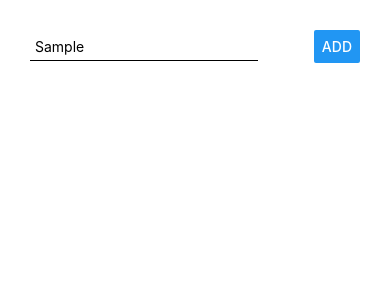
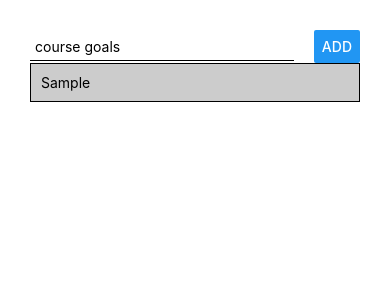
Before and after one commit to rjwhobbs/learn-react-native, a React Native app in the folder rn-first-app/: screen / in a window 390 px wide. Both pictures are taken after typing "Sample" into the empty fields and a click on the button "ADD". Shown: the top 300 px of the page. Built offline with nearby package versions, Linux system fonts and the light colour scheme.

Commit message:
Basic scroll view

```diff
--- a/rn-first-app/App.js
+++ b/rn-first-app/App.js
@@ -1,41 +1,79 @@
 import { StatusBar } from 'expo-status-bar';
 import React from 'react';
-import { StyleSheet, Text, View, Button, TextInput } from 'react-native';
+import { StyleSheet, Text, View, Button, TextInput, ScrollView } from 'react-native';
 import { useState } from 'react';
 
 export default function App() {
-	const [inputText, setInputText] = useState('sdf');
+	const [inputText, setInputText] = useState('');
+	const [inputList, setInputList] = useState([]);
 
-	function handlePress(input) {
+	const handleInput = (input) => {
 		setInputText(input);
+	};
+
+	const handleAdd = () => {
+		setInputList(prevInputList => (
+			[...prevInputList, inputText]
+		));
+		setInputText('');
+	};
+
+	const listItems = () => {
+		let items = inputList.map((item, index) => {
+			return (
+				<View
+					key={item + index}
+					style={styles.listItems}
+				>
+					<Text >{item}</Text>
+				</View>
+			)
+		});
+	return (<>{items}</>);
 	}
 
   return (
-    <View style={{padding: 30}}>
-			<View style={sLayOut}>
+    <View style={styles.con}>
+			<View style={styles.row}>
 				<TextInput
+					style={styles.input}
 					placeholder="course goals"
-					style={sTextInput}
+					onChangeText={handleInput} // So we only pass the function to be used, otherwise it actually gets called, eg f() instead of f?
+					value={inputText}
 				/>
-				<Button title="ADD" />
+				<Button
+					title="ADD"
+					onPress={handleAdd}
+				/>
 			</View>
+			<ScrollView>
 				<View>
-
+					{listItems()}
 				</View>
+			</ScrollView>
     </View>
 	);
 }
 
-const sTextInput = {
+const styles = StyleSheet.create({
+	con: {
+		padding: 30
+	},
+	input: {
 		borderBottomColor: 'black',
 		borderBottomWidth: 1,
-	padding: 5
-
+		padding: 5,
+		width: '80%'
+	},
+	row: {
+		flexDirection: 'row',
+		justifyContent: 'space-between',	// Align is for opposite of main axis
+		alignItems: 'center'
+	},
+	listItems: {
+		padding: 10,
+		backgroundColor: '#ccc',
+		borderColor: 'black',
+		borderWidth: 1
 	}
-
-const sLayOut = {
-	flexDirection: 'row',
-	justifyContent: 'space-between',
-	// Align is for opposite of main axis
-	alignItems: 'center'
-}
+});
```
Lines whose indentation alone changed are shown as unchanged.
